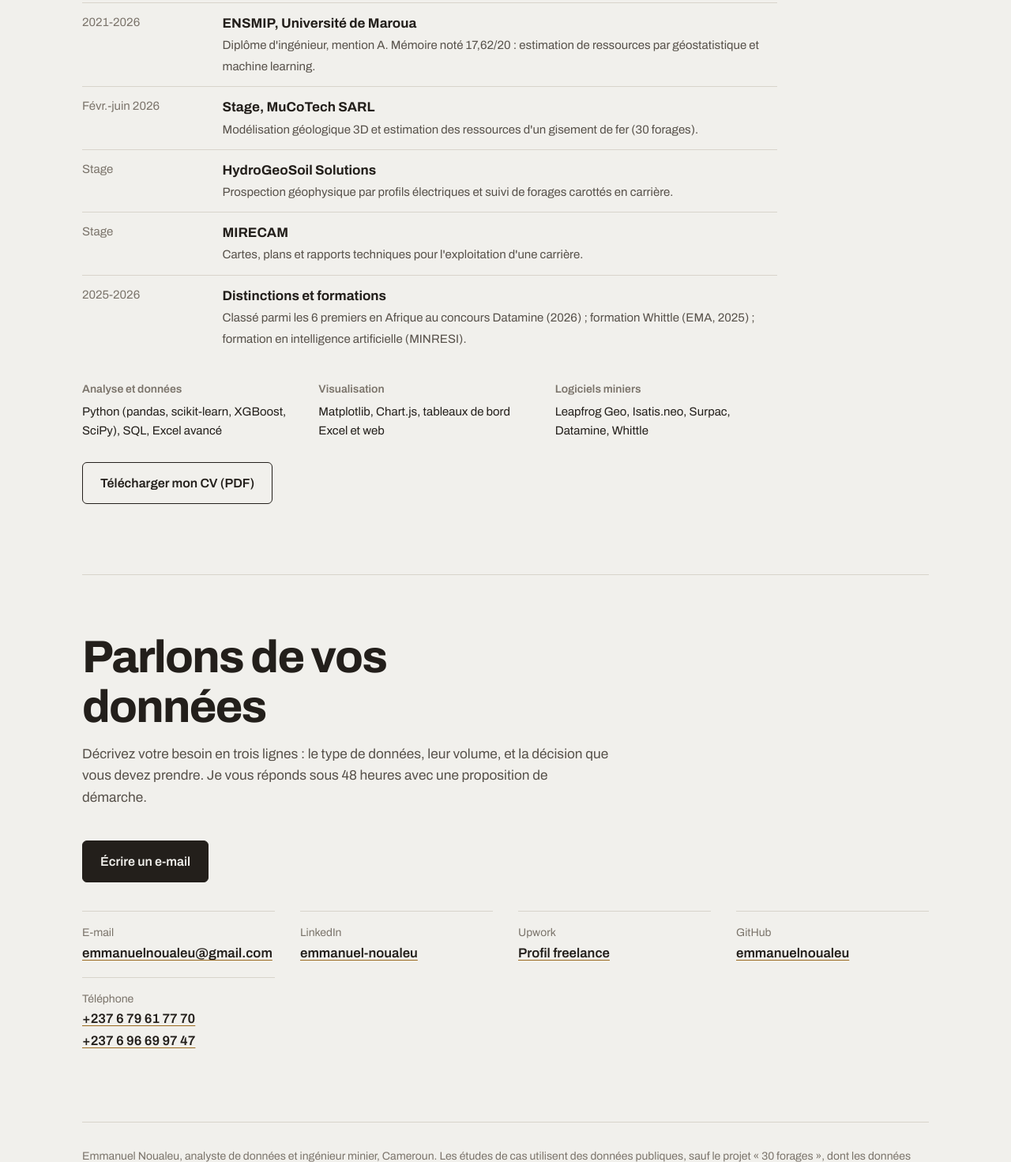
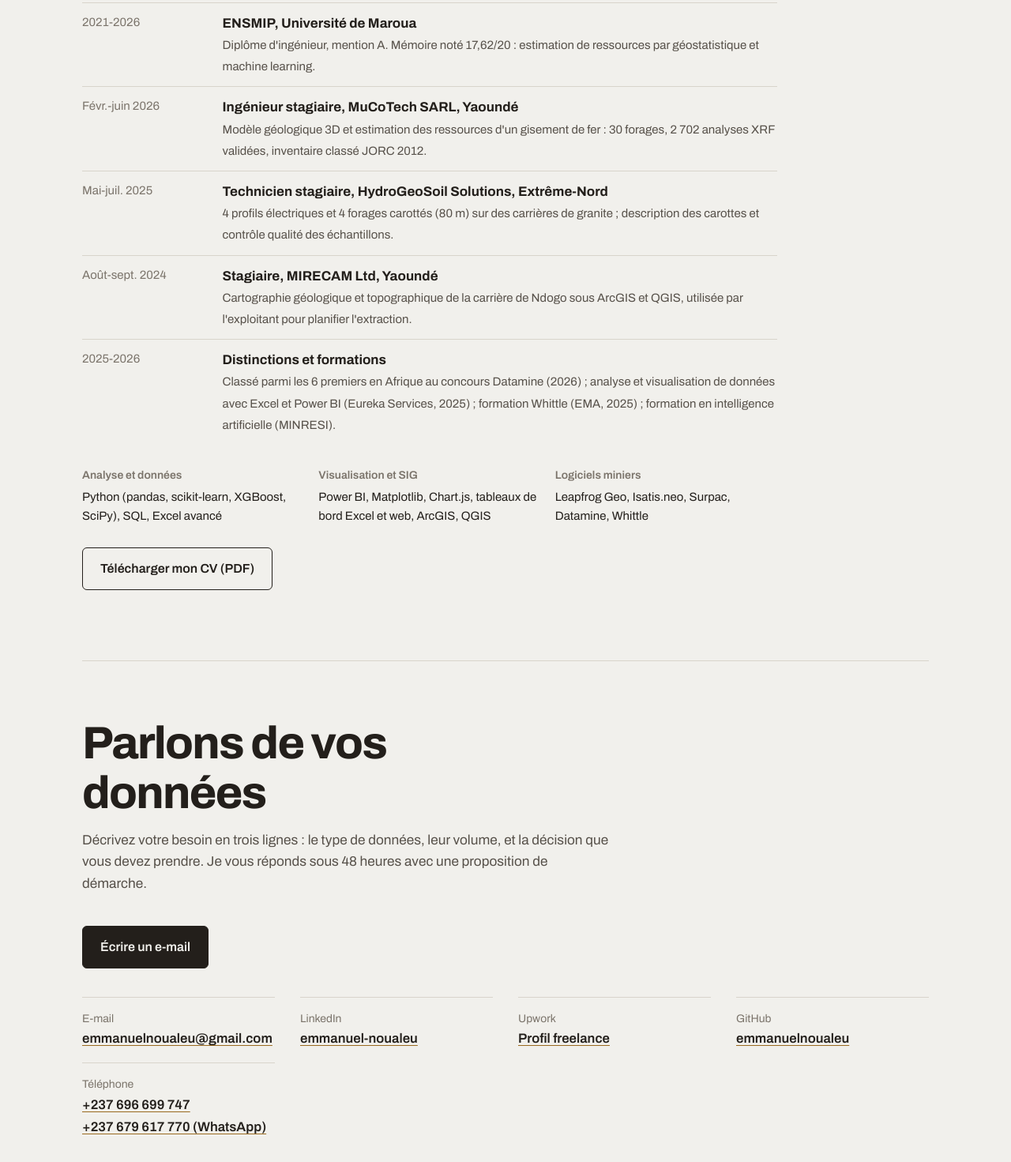
Before and after one commit to emmanuelnoualeu/emmanuelnoualeu.github.io, a plain HTML site: page index.html in a window 1280 px wide. Shown: the part 4952-6423 px from the top of the page at 79% size. Drawn offline with Linux system fonts and the light colour scheme.

Commit message:
Dates de stages, outils et contacts à jour ; CV corrigé
Co-Authored-By: Claude Opus 5.5 <noreply@anthropic.com>
Claude-Session: https://claude.ai/code/session_0162vyWDNRq6t9LDqd9yMJRp

```diff
--- a/index.html
+++ b/index.html
@@ -309,14 +309,14 @@
           <p class="etroit" style="color: var(--encre-2); margin: 0;">Ingénieur de conception en ingénierie minière et traitement des minerais, j'ai appris l'analyse de données sur des forages, des cartes et des analyses de laboratoire, là où une erreur de lecture coûte cher. J'applique aujourd'hui la même rigueur à des données de ventes, de clients et de marchés.</p>
           <ul class="jalons">
             <li><span class="quand">2021-2026</span><div><strong>ENSMIP, Université de Maroua</strong><span class="det">Diplôme d'ingénieur, mention A. Mémoire noté 17,62/20 : estimation de ressources par géostatistique et machine learning.</span></div></li>
-            <li><span class="quand">Févr.-juin 2026</span><div><strong>Stage, MuCoTech SARL</strong><span class="det">Modélisation géologique 3D et estimation des ressources d'un gisement de fer (30 forages).</span></div></li>
-            <li><span class="quand">Stage</span><div><strong>HydroGeoSoil Solutions</strong><span class="det">Prospection géophysique par profils électriques et suivi de forages carottés en carrière.</span></div></li>
-            <li><span class="quand">Stage</span><div><strong>MIRECAM</strong><span class="det">Cartes, plans et rapports techniques pour l'exploitation d'une carrière.</span></div></li>
-            <li><span class="quand">2025-2026</span><div><strong>Distinctions et formations</strong><span class="det">Classé parmi les 6 premiers en Afrique au concours Datamine (2026) ; formation Whittle (EMA, 2025) ; formation en intelligence artificielle (MINRESI).</span></div></li>
+            <li><span class="quand">Févr.-juin 2026</span><div><strong>Ingénieur stagiaire, MuCoTech SARL, Yaoundé</strong><span class="det">Modèle géologique 3D et estimation des ressources d'un gisement de fer : 30 forages, 2 702 analyses XRF validées, inventaire classé JORC 2012.</span></div></li>
+            <li><span class="quand">Mai-juil. 2025</span><div><strong>Technicien stagiaire, HydroGeoSoil Solutions, Extrême-Nord</strong><span class="det">4 profils électriques et 4 forages carottés (80 m) sur des carrières de granite ; description des carottes et contrôle qualité des échantillons.</span></div></li>
+            <li><span class="quand">Août-sept. 2024</span><div><strong>Stagiaire, MIRECAM Ltd, Yaoundé</strong><span class="det">Cartographie géologique et topographique de la carrière de Ndogo sous ArcGIS et QGIS, utilisée par l'exploitant pour planifier l'extraction.</span></div></li>
+            <li><span class="quand">2025-2026</span><div><strong>Distinctions et formations</strong><span class="det">Classé parmi les 6 premiers en Afrique au concours Datamine (2026) ; analyse et visualisation de données avec Excel et Power BI (Eureka Services, 2025) ; formation Whittle (EMA, 2025) ; formation en intelligence artificielle (MINRESI).</span></div></li>
           </ul>
           <div class="boite-outils">
             <div><h3>Analyse et données</h3><p>Python (pandas, scikit-learn, XGBoost, SciPy), SQL, Excel avancé</p></div>
-            <div><h3>Visualisation</h3><p>Matplotlib, Chart.js, tableaux de bord Excel et web</p></div>
+            <div><h3>Visualisation et SIG</h3><p>Power BI, Matplotlib, Chart.js, tableaux de bord Excel et web, ArcGIS, QGIS</p></div>
             <div><h3>Logiciels miniers</h3><p>Leapfrog Geo, Isatis.neo, Surpac, Datamine, Whittle</p></div>
           </div>
           <p style="margin-top: 28px;"><a class="btn creux" href="assets/cv-emmanuel-noualeu.pdf">Télécharger mon CV (PDF)</a></p>
@@ -333,7 +333,7 @@
         <div class="canal"><span>LinkedIn</span><a href="https://www.linkedin.com/in/emmanuel-noualeu-b78bba24b/">emmanuel-noualeu</a></div>
         <div class="canal"><span>Upwork</span><a href="https://www.upwork.com/freelancers/~0146b1a5dfeefdd395">Profil freelance</a></div>
         <div class="canal"><span>GitHub</span><a href="https://github.com/emmanuelnoualeu">emmanuelnoualeu</a></div>
-        <div class="canal"><span>Téléphone</span><a href="tel:+237679617770">+237 6 79 61 77 70</a><br><a href="tel:+237696699747">+237 6 96 69 97 47</a></div>
+        <div class="canal"><span>Téléphone</span><a href="tel:+237696699747">+237 696 699 747</a><br><a href="tel:+237679617770">+237 679 617 770 (WhatsApp)</a></div>
       </div>
     </section>
   </main>
```
Also changed, not shown: 1 other file.
